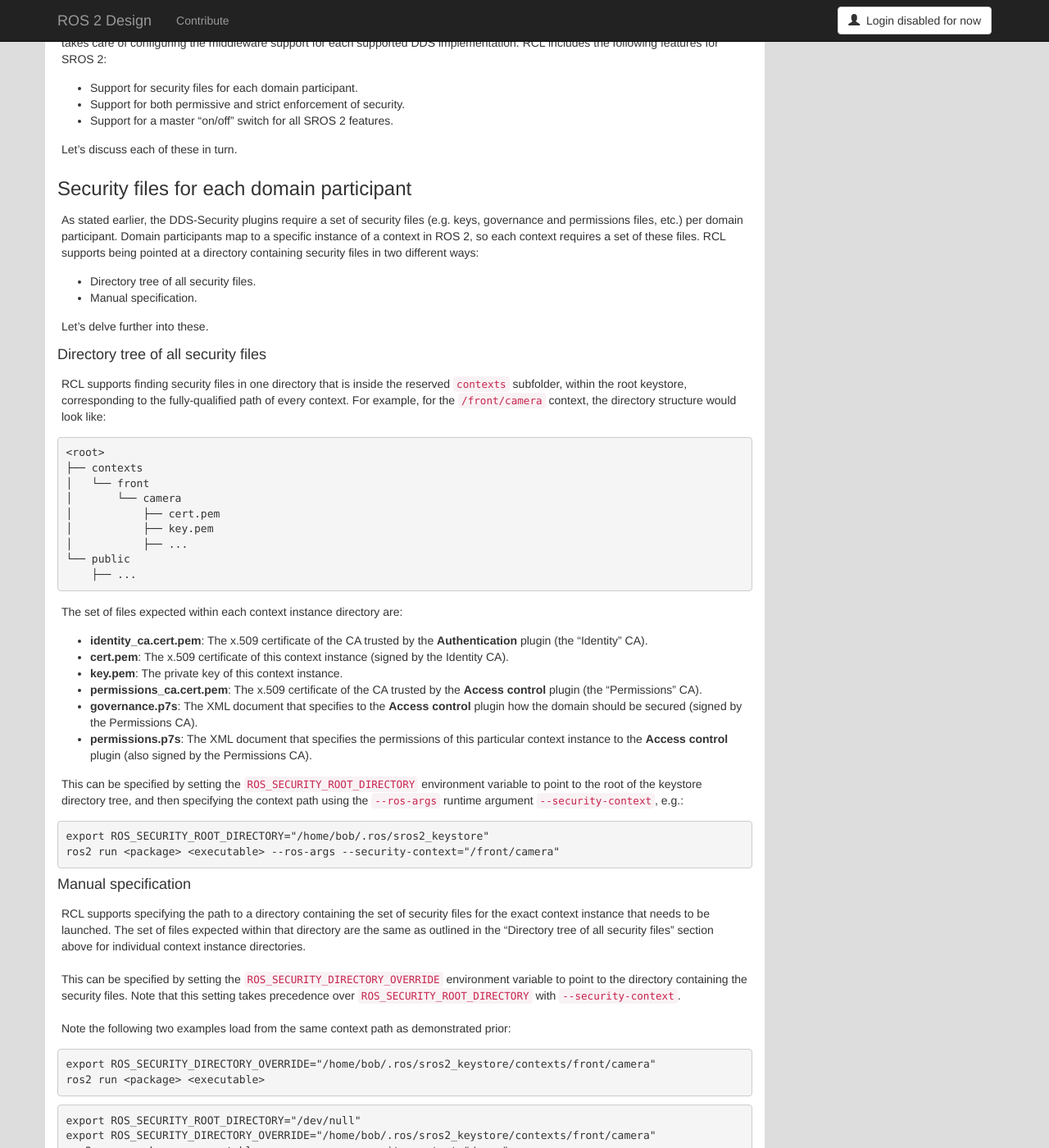
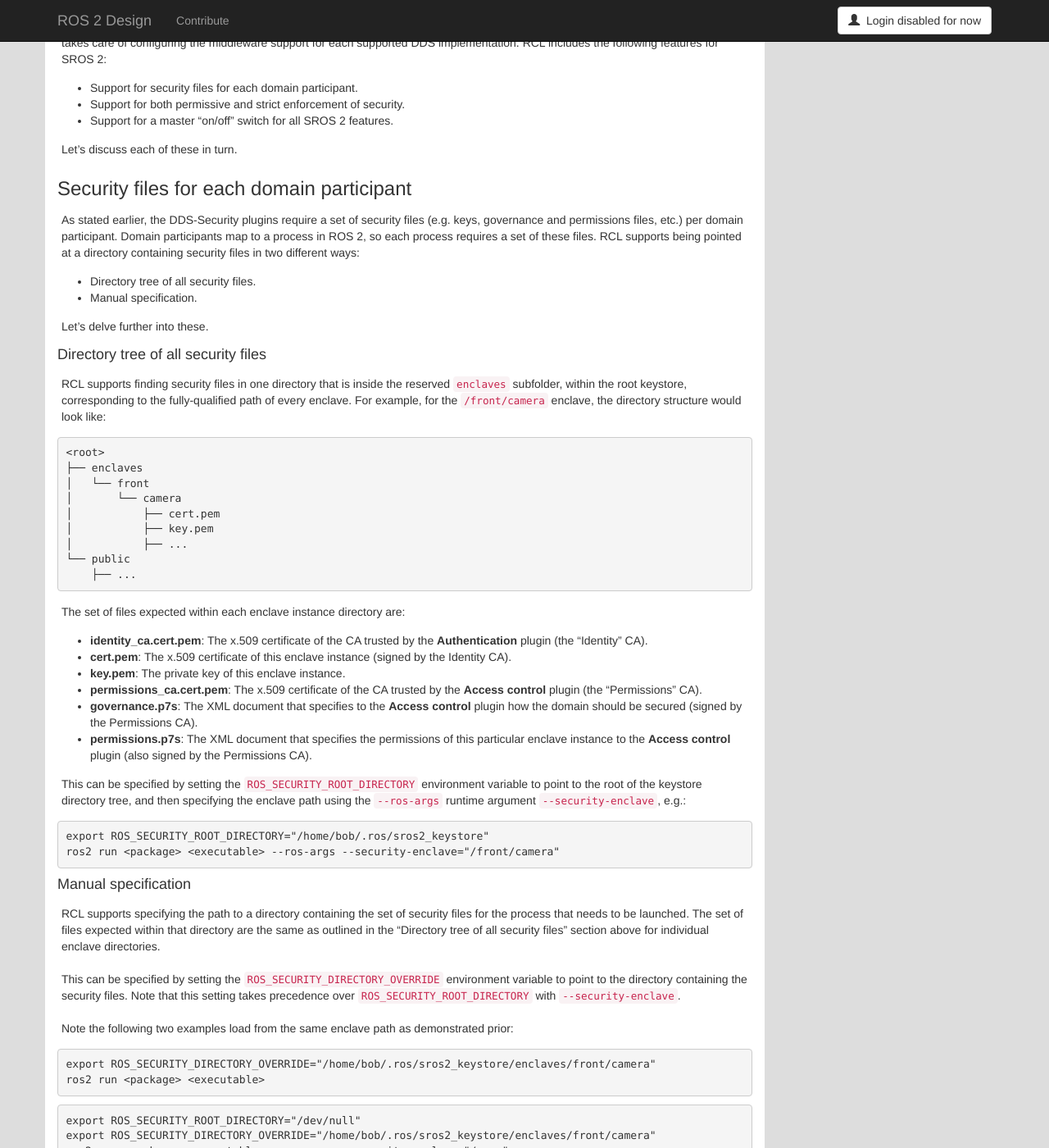
Before and after one commit to ros2/design, a Jekyll site: the page built from articles/ros2_dds_security.md, in a window 1280 px wide and 1400 px high, scrolled down 1964 px. Shown: the whole window at 82% size. Built offline with Jekyll 4.4.1, drawn with Linux system fonts in a browser that asks for light colours; nearby versions of some CDN libraries; some of the changed text lies outside the part shown.

Commit message:
Context -> Enclave

````diff
--- a/articles/ros2_dds_security.md
+++ b/articles/ros2_dds_security.md
@@ -45,7 +45,7 @@ Let's delve a little further into those first three plugins.
 
 ## Authentication
 
-The **Authentication** plugin (see section 8.3 of the [DDS-Security spec][dds_security]) is central to the entire SPI architecture, as it provides the concept of a confirmed identity without which further enforcement would be impossible (e.g. it would be awfully hard to make sure a given ROS context could only access specific topics if it was impossible to securely determine which context it was).
+The **Authentication** plugin (see section 8.3 of the [DDS-Security spec][dds_security]) is central to the entire SPI architecture, as it provides the concept of a confirmed identity without which further enforcement would be impossible (e.g. it would be awfully hard to make sure a given ROS identity could only access specific topics if it was impossible to securely determine which identity it was).
 
 The SPI architecture allows for a number of potential authentication schemes, but ROS 2 uses the builtin authentication plugin (called "DDS:Auth:PKI-DH", see section 9.3 of the [DDS-Security spec][dds_security]), which uses the proven Public Key Infrastructure (PKI).
 It requires a public and private key per domain participant, as well as an x.509 certificate that binds the participant's public key to a specific name.
@@ -114,7 +114,7 @@ Let's discuss each of these in turn.
 ### Security files for each domain participant
 
 As stated earlier, the DDS-Security plugins require a set of security files (e.g. keys, governance and permissions files, etc.) per domain participant.
-Domain participants map to a specific instance of a context in ROS 2, so each context requires a set of these files.
+Domain participants map to a process in ROS 2, so each process requires a set of these files.
 RCL supports being pointed at a directory containing security files in two different ways:
 
 - Directory tree of all security files.
@@ -125,11 +125,11 @@ Let's delve further into these.
 
 #### Directory tree of all security files
 
-RCL supports finding security files in one directory that is inside the reserved `contexts` subfolder, within the root keystore, corresponding to the fully-qualified path of every context.
-For example, for the `/front/camera` context, the directory structure would look like:
+RCL supports finding security files in one directory that is inside the reserved `enclaves` subfolder, within the root keystore, corresponding to the fully-qualified path of every enclave.
+For example, for the `/front/camera` enclave, the directory structure would look like:
 
     <root>
-    ├── contexts
+    ├── enclaves
     │   └── front
     │       └── camera
     │           ├── cert.pem
@@ -138,50 +138,50 @@ For example, for the `/front/camera` context, the directory structure would look
     └── public
         ├── ...
 
-The set of files expected within each context instance directory are:
+The set of files expected within each enclave instance directory are:
 
 - **identity_ca.cert.pem**: The x.509 certificate of the CA trusted by the **Authentication** plugin (the "Identity" CA).
-- **cert.pem**: The x.509 certificate of this context instance (signed by the Identity CA).
-- **key.pem**: The private key of this context instance.
+- **cert.pem**: The x.509 certificate of this enclave instance (signed by the Identity CA).
+- **key.pem**: The private key of this enclave instance.
 - **permissions_ca.cert.pem**: The x.509 certificate of the CA trusted by the **Access control** plugin (the "Permissions" CA).
 - **governance.p7s**: The XML document that specifies to the **Access control** plugin how the domain should be secured  (signed by the Permissions CA).
-- **permissions.p7s**: The XML document that specifies the permissions of this particular context instance to the **Access control** plugin (also signed by the Permissions CA).
+- **permissions.p7s**: The XML document that specifies the permissions of this particular enclave instance to the **Access control** plugin (also signed by the Permissions CA).
 
-This can be specified by setting the `ROS_SECURITY_ROOT_DIRECTORY` environment variable to point to the root of the keystore directory tree, and then specifying the context path using the `--ros-args` runtime argument `--security-context`, e.g.:
+This can be specified by setting the `ROS_SECURITY_ROOT_DIRECTORY` environment variable to point to the root of the keystore directory tree, and then specifying the enclave path using the `--ros-args` runtime argument `--security-enclave`, e.g.:
 
 ``` shell
 export ROS_SECURITY_ROOT_DIRECTORY="/home/bob/.ros/sros2_keystore"
-ros2 run <package> <executable> --ros-args --security-context="/front/camera"
+ros2 run <package> <executable> --ros-args --security-enclave="/front/camera"
 ```
 
 #### Manual specification
 
-RCL supports specifying the path to a directory containing the set of security files for the exact context instance that needs to be launched.
-The set of files expected within that directory are the same as outlined in the "Directory tree of all security files" section above for individual context instance directories.
+RCL supports specifying the path to a directory containing the set of security files for the process that needs to be launched.
+The set of files expected within that directory are the same as outlined in the "Directory tree of all security files" section above for individual enclave directories.
 
 This can be specified by setting the `ROS_SECURITY_DIRECTORY_OVERRIDE` environment variable to point to the directory containing the security files.
-Note that this setting takes precedence over `ROS_SECURITY_ROOT_DIRECTORY` with `--security-context`.
+Note that this setting takes precedence over `ROS_SECURITY_ROOT_DIRECTORY` with `--security-enclave`.
 
-Note the following two examples load from the same context path as demonstrated prior:
+Note the following two examples load from the same enclave path as demonstrated prior:
 
 ``` shell
-export ROS_SECURITY_DIRECTORY_OVERRIDE="/home/bob/.ros/sros2_keystore/contexts/front/camera"
+export ROS_SECURITY_DIRECTORY_OVERRIDE="/home/bob/.ros/sros2_keystore/enclaves/front/camera"
 ros2 run <package> <executable>
 ```
 
 ``` shell
 export ROS_SECURITY_ROOT_DIRECTORY="/dev/null"
-export ROS_SECURITY_DIRECTORY_OVERRIDE="/home/bob/.ros/sros2_keystore/contexts/front/camera"
-ros2 run <package> <executable> --ros-args --security-context="/spam"
+export ROS_SECURITY_DIRECTORY_OVERRIDE="/home/bob/.ros/sros2_keystore/enclaves/front/camera"
+ros2 run <package> <executable> --ros-args --security-enclave="/spam"
 ```
 
 ### Support for both permissive and strict enforcement of security
 
-Contexts with the security features enabled will not communicate with contexts that don't, but what should RCL do if one tries to launch a context that has no discernable keys/permissions/etc.? It has two options:
+Processes with the security features enabled will not communicate with processes that don't, but what should RCL do if one tries to launch a process that has no discernable enclave with keys/permissions/etc.? It has two options:
 
-- **Permissive mode**: Try to find security files, and if they can't be found, launch the context without enabling any security features.
+- **Permissive mode**: Try to find security files, and if they can't be found, launch the process without enabling any security features.
 This is the default behavior.
-- **Strict mode**: Try to find security files, and if they can't be found, fail to run the context.
+- **Strict mode**: Try to find security files, and if they can't be found, fail to run the process.
 
 The type of mode desired can be specified by setting the `ROS_SECURITY_STRATEGY` environment variable to "Enforce" (case-sensitive) for strict mode, and anything else for permissive mode.
 
@@ -203,9 +203,9 @@ However, the [SROS 2 CLI](https://github.com/ros2/sros2) should include a tool `
 
 - Create Identity and Permissions CA.
 - Create directory tree containing all security files.
-- Create a new identity for a given context instance, generating a keypair and signing its x.509 certificate using the Identity CA.
+- Create a new identity for a given enclave, generating a keypair and signing its x.509 certificate using the Identity CA.
 - Create a governance file that will encrypt all DDS traffic by default.
-- Support specifying context instance permissions [in familiar ROS terms](/articles/ros2_access_control_policies.html) which are then automatically converted into low-level DDS permissions.
+- Support specifying enclave permissions [in familiar ROS terms](/articles/ros2_access_control_policies.html) which are then automatically converted into low-level DDS permissions.
 - Support automatically discovering required permissions from a running ROS system.
 
 
````
